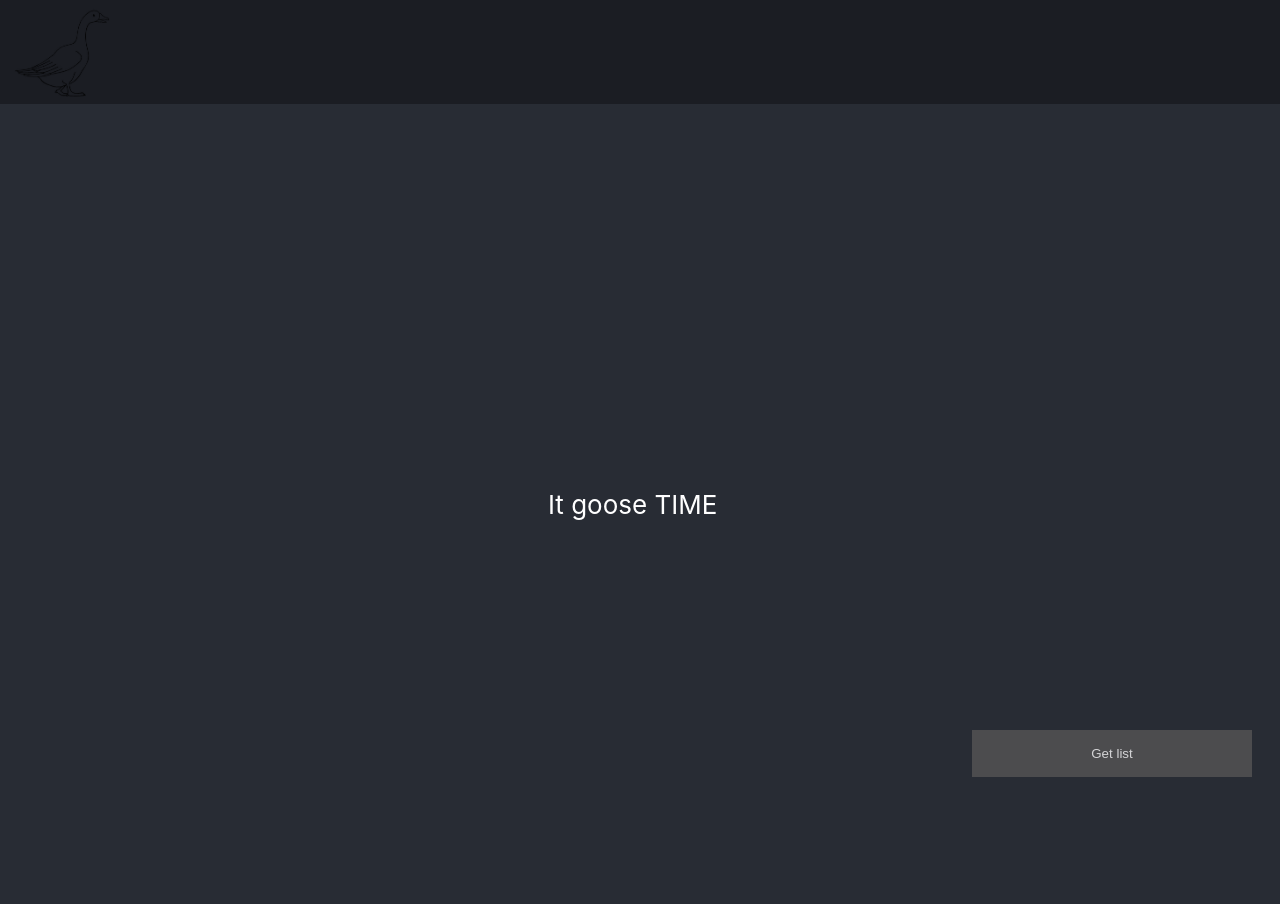
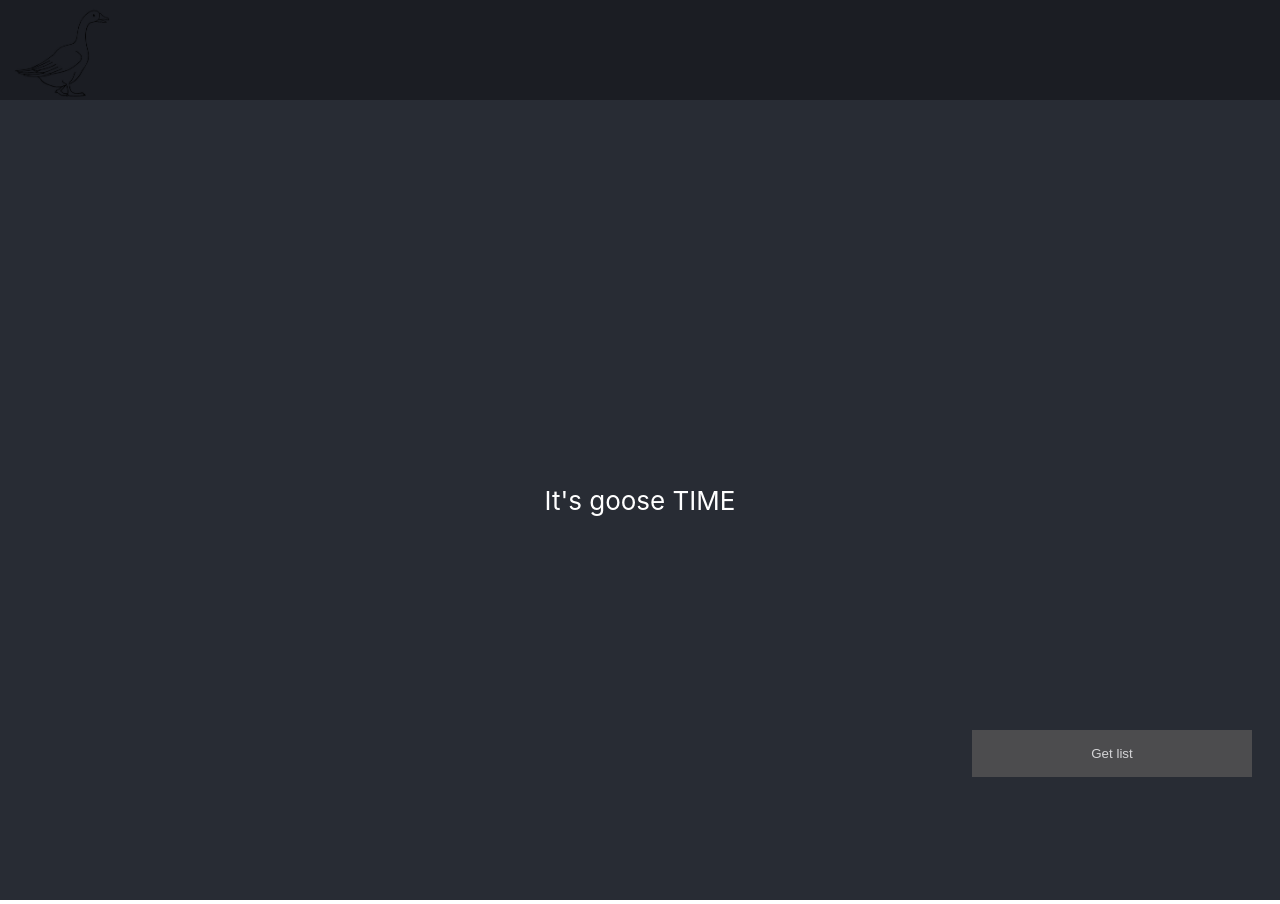
Before and after one commit to GoSSy4691/React-app_e-shop_GoSSy.link, a React (Create React App) app: page / in a window 1280 px wide. Built offline with nearby package versions, Linux system fonts and the light colour scheme.

Commit message:
fix: change css
fix grammar mistake

```diff
--- a/src/App.css
+++ b/src/App.css
@@ -38,9 +38,10 @@
 }
 
 .Top-bar {
+  display: flex;
   width: 100%;
   text-align: left;
   background-color: #1b1d23;
-  min-height: 7vh;
+  max-height: 100px;
   align-items: flex-start
 }
--- a/src/App.js
+++ b/src/App.js
@@ -1,6 +1,6 @@
 import "./App.css";
 // import {makeFire} from "./logoGoose/logoImage.js"
-import {logoImg} from "./logoGoose/logoImage.js";
+import logoImg from "./logoGoose/logoImage.js";
 import showList from "./axios/toDoList.js";
 
 function App() {
@@ -11,11 +11,7 @@ function App() {
       </div>
       <header className="App-header">
         <div className={"App-header2"}>
-          It goose TIME
-          &nbsp;
-          {/*<button onClick={makeFire} >*/}
-          {/*  Activate Lasers*/}
-          {/*</button>*/}
+          It's goose TIME
           <div>
             {showList()}
           </div>
--- a/src/axios/windowList.css
+++ b/src/axios/windowList.css
@@ -53,7 +53,7 @@
     height: 50px;
     width: 50px;
     position: fixed;
-    bottom: 490px;
+    bottom: 50%;
     right: 10px;
     border: brown;
     color: aliceblue;
--- a/src/logoGoose/gooses.css
+++ b/src/logoGoose/gooses.css
@@ -4,14 +4,14 @@
 
 .lasers-view {
     position: fixed;
-    top: 1%;
+    top: 10px;
     height: 2vmin;
     animation: fire-laser 0.8s 1 forwards;
 }
 
 @keyframes fire-laser {
     0% {
-        left: 8%;
+        left: 110px;
     }
     100% {
         left: 100%;
--- a/src/logoGoose/logoImage.js
+++ b/src/logoGoose/logoImage.js
@@ -5,7 +5,7 @@ import "../logoGoose/gooses.css"
 
 let buffer = []
 
-export function logoImg() {
+function logoImg() {
   if (buffer.length > 0) {
     return (
       <div>
@@ -30,3 +30,5 @@ function makeFire() {
     buffer.pop()
   }, 1000);
 }
+
+export default logoImg
```
